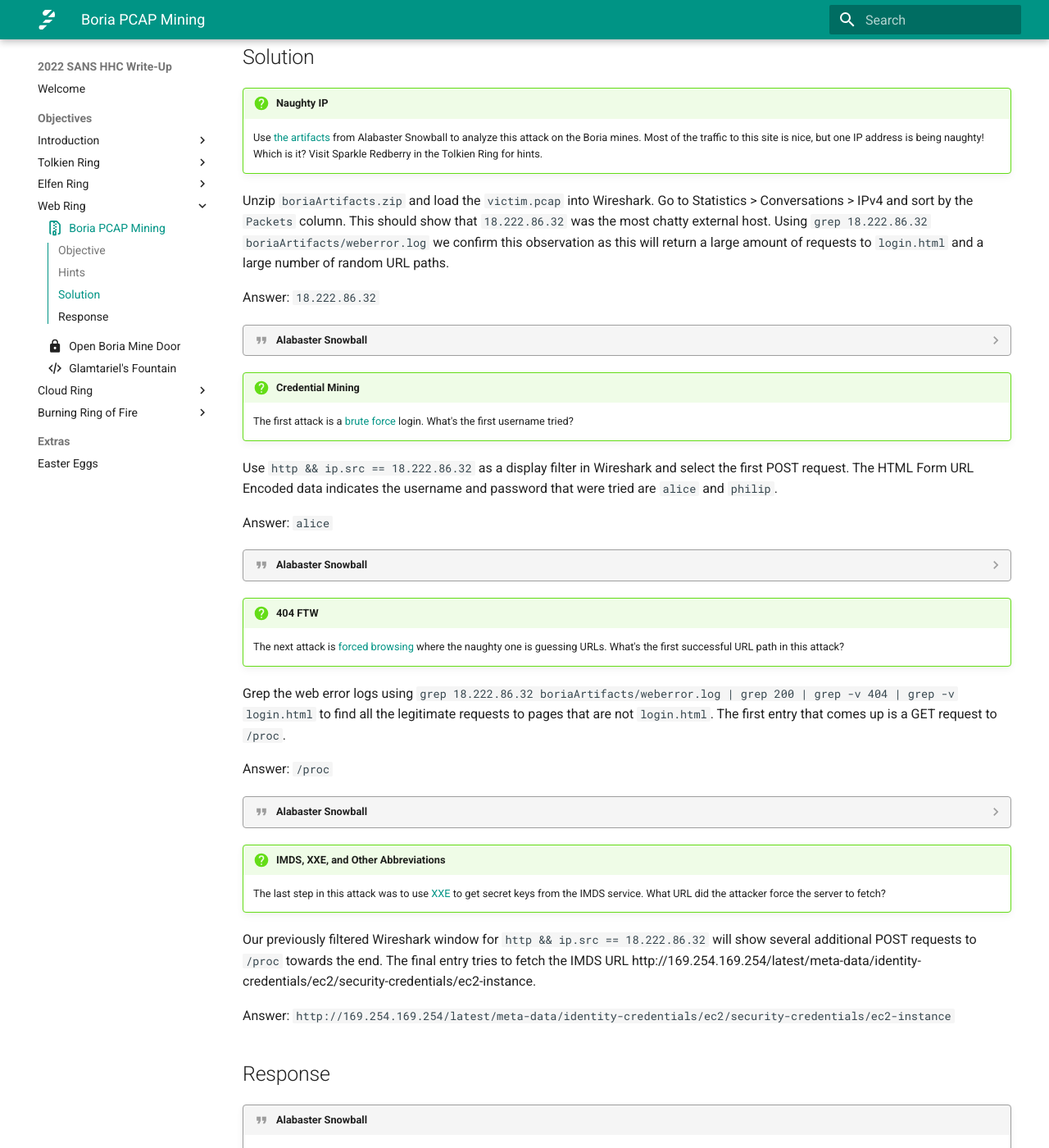
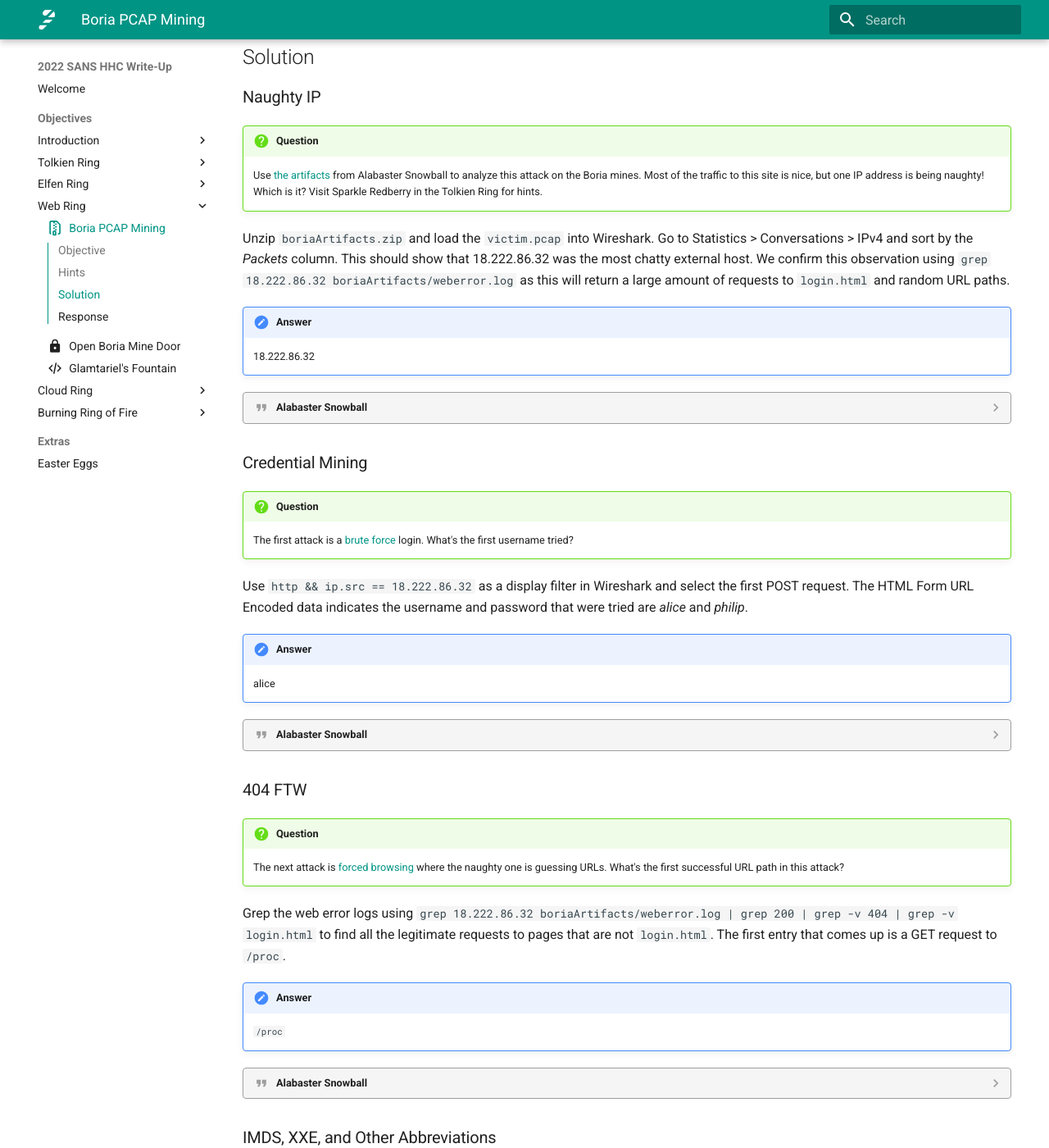
Before and after one commit to crahan/HolidayHackChallenge2022, an MkDocs documentation site: the page built from docs/objectives/o8.md, in a window 1280 px wide and 1400 px high, scrolled down 785 px. Shown: the whole window at 82% size. Built offline with MkDocs 1.6.1 and Material for MkDocs 9.7.7, drawn with Linux system fonts in a browser that asks for light colours; comment, search, counter and statistics services are not loaded.

Commit message:
Add sections

```diff
--- a/docs/objectives/o8.md
+++ b/docs/objectives/o8.md
@@ -40,45 +40,60 @@
 
 ## Solution
 
-!!! question "Naughty IP"
+### Naughty IP
+
+!!! question "Question"
     Use [the artifacts](https://storage.googleapis.com/hhc22_player_assets/boriaArtifacts.zip) from Alabaster Snowball to analyze this attack on the Boria mines. Most of the traffic to this site is nice, but one IP address is being naughty! Which is it? Visit Sparkle Redberry in the Tolkien Ring for hints.
 
-Unzip `boriaArtifacts.zip` and load the `victim.pcap` into Wireshark. Go to Statistics > Conversations > IPv4 and sort by the `Packets` column. This should show that `18.222.86.32` was the most chatty external host. Using `grep 18.222.86.32 boriaArtifacts/weberror.log` we confirm this observation as this will return a large amount of requests to `login.html` and a large number of random URL paths.
+Unzip `boriaArtifacts.zip` and load the `victim.pcap` into Wireshark. Go to Statistics > Conversations > IPv4 and sort by the *Packets* column. This should show that 18.222.86.32 was the most chatty external host. We confirm this observation using `grep 18.222.86.32 boriaArtifacts/weberror.log` as this will return a large amount of requests to `login.html` and random URL paths.
 
-Answer: `18.222.86.32`
+!!! done "Answer"
+    18.222.86.32
 
 ??? quote "Alabaster Snowball"
     Aha, you found the naughty actor! Next, please look into the account brute force attack.
     You can focus on requests to /login.html~
 
-!!! question "Credential Mining"
+
+### Credential Mining
+
+!!! question "Question"
     The first attack is a [brute force](https://owasp.org/www-community/attacks/Brute_force_attack) login. What's the first username tried?
 
-Use `http && ip.src == 18.222.86.32` as a display filter in Wireshark and select the first POST request. The HTML Form URL Encoded data indicates the username and password that were tried are `alice` and `philip`.
+Use `http && ip.src == 18.222.86.32` as a display filter in Wireshark and select the first POST request. The HTML Form URL Encoded data indicates the username and password that were tried are *alice* and *philip*.
 
-Answer: `alice`
+!!! done "Answer"
+    alice
 
 ??? quote "Alabaster Snowball"
     Alice? I totally expected Eve! Well how about forced browsing? What's the first URL path they found that way?<br/>
     The misses will have HTTP status code 404 and, in this case, the successful guesses return 200.
 
-!!! question "404 FTW"
+
+### 404 FTW
+
+!!! question "Question"
     The next attack is [forced browsing](https://owasp.org/www-community/attacks/Forced_browsing) where the naughty one is guessing URLs. What's the first successful URL path in this attack?
 
 Grep the web error logs using `grep 18.222.86.32 boriaArtifacts/weberror.log | grep 200 | grep -v 404 | grep -v login.html` to find all the legitimate requests to pages that are not `login.html`. The first entry that comes up is a GET request to `/proc`.
 
-Answer: `/proc`
+!!! done "Answer"
+    `/proc`
 
 ??? quote "Alabaster Snowball"
     Great! Just one more challenge! It looks like they made the server pull credentials from IMDS. What URL was forced?<br/>
     AWS uses a specific IP address for IMDS lookups. Searching for that in the PCAP should get you there quickly.
 
-!!! question "IMDS, XXE, and Other Abbreviations"
+
+### IMDS, XXE, and Other Abbreviations
+
+!!! question "Question"
     The last step in this attack was to use [XXE](https://owasp.org/www-community/vulnerabilities/XML_External_Entity_(XXE)_Processing) to get secret keys from the IMDS service. What URL did the attacker force the server to fetch?
 
 Our previously filtered Wireshark window for `http && ip.src == 18.222.86.32` will show several additional POST requests to `/proc` towards the end. The final entry tries to fetch the IMDS URL http://169.254.169.254/latest/meta-data/identity-credentials/ec2/security-credentials/ec2-instance.
 
-Answer: `http://169.254.169.254/latest/meta-data/identity-credentials/ec2/security-credentials/ec2-instance`
+!!! done "Answer"
+    http://169.254.169.254/latest/meta-data/identity-credentials/ec2/security-credentials/ec2-instance
 
 
 ## Response
```
